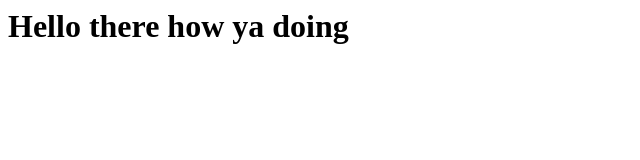
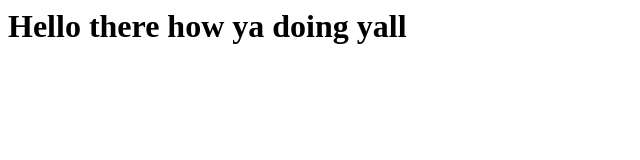
Before and after one commit to lilthad12/page1, a plain HTML site: page index.html in a window 1280 px wide. Shown: the whole page, without its empty margins (0-640 px from the left). Drawn offline with Linux system fonts and the light colour scheme.

Commit message:
Update index.html

```diff
--- a/index.html
+++ b/index.html
@@ -1 +1 @@
-<h1>Hello there how ya doing</h1>
+<h1>Hello there how ya doing yall </h1>
```
